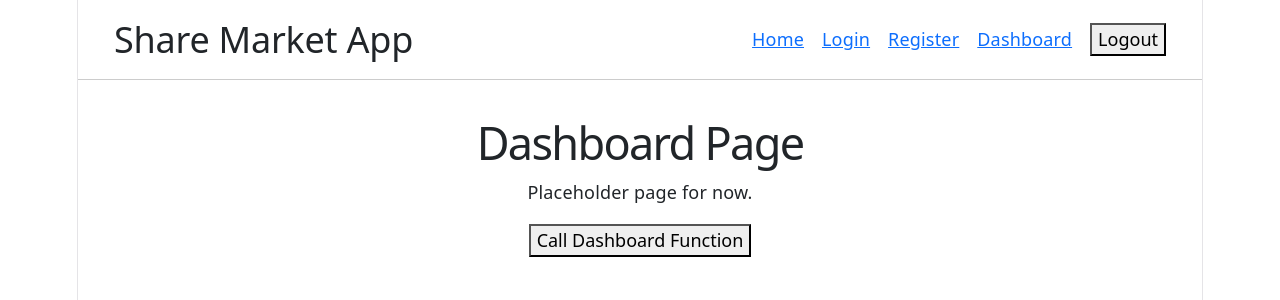
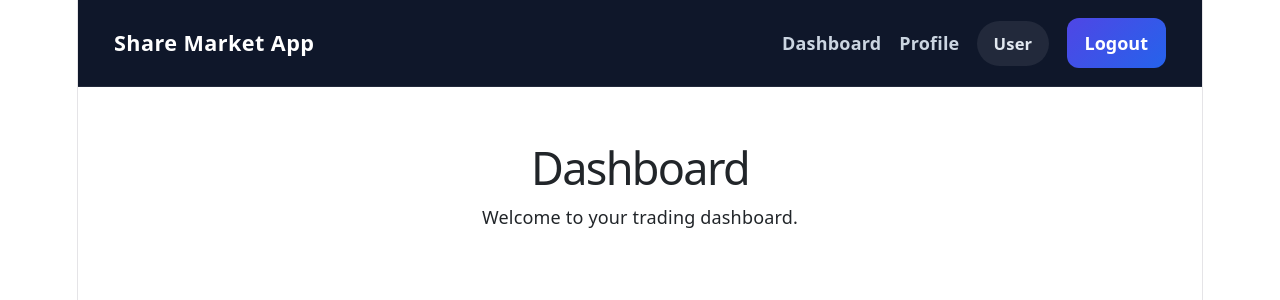
Before and after one commit to PeerAjay/Budding-Share-Market-Investor-App, a React app in the folder frontend/: page /dashboard in a window 1280 px wide. Shown: the top 300 px of the page. Built offline with nearby package versions, Linux system fonts and the light colour scheme; sample sign-in values are in the browser's storage; the HTML template or start-up script is replaced by a standard one.

Commit message:
Add frontend-only authenticated navbar and profile page

```diff
--- a/frontend/src/App.jsx
+++ b/frontend/src/App.jsx
@@ -3,6 +3,7 @@ import Home from './pages/Home'
 import Login from './pages/Login'
 import Registration from './pages/Registration'
 import Dashboard from './pages/Dashboard'
+import Profile from './pages/Profile'
 import NavigationBar from './components/NavigationBar'
 import { useAuth } from './services/AuthContext'
 import './App.css'
@@ -17,11 +18,11 @@ function App() {
   const { user, logout } = useAuth()
 
   const hideNavbar =
-    location.pathname === '/' || location.pathname === '/register'
+    !user || location.pathname === '/' || location.pathname === '/register'
 
   return (
     <>
-      {!hideNavbar && <NavigationBar onLogout={logout} />}
+      {!hideNavbar && <NavigationBar user={user} onLogout={logout} />}
 
       <Routes>
         <Route
@@ -40,6 +41,14 @@ function App() {
             </ProtectedRoute>
           }
         />
+        <Route
+          path="/profile"
+          element={
+            <ProtectedRoute>
+              <Profile />
+            </ProtectedRoute>
+          }
+        />
         <Route path="/home" element={<Home />} />
       </Routes>
     </>
--- a/frontend/src/components/NavigationBar.css
+++ b/frontend/src/components/NavigationBar.css
@@ -0,0 +1,80 @@
+.app-navbar {
+  display: flex;
+  justify-content: space-between;
+  align-items: center;
+  padding: 1rem 2rem;
+  background: #0f172a;
+  border-bottom: 1px solid rgba(255, 255, 255, 0.08);
+  position: sticky;
+  top: 0;
+  z-index: 1000;
+}
+
+.app-navbar__brand {
+  color: #ffffff;
+  text-decoration: none;
+  font-size: 1.2rem;
+  font-weight: 800;
+  letter-spacing: 0.02em;
+}
+
+.app-navbar__brand:hover {
+  color: #c7d2fe;
+}
+
+.app-navbar__right {
+  display: flex;
+  align-items: center;
+  gap: 1rem;
+}
+
+.app-navbar__link {
+  color: #cbd5e1;
+  text-decoration: none;
+  font-weight: 600;
+  transition: color 0.2s ease;
+}
+
+.app-navbar__link:hover {
+  color: #ffffff;
+}
+
+.app-navbar__user {
+  padding: 0.5rem 0.9rem;
+  border-radius: 999px;
+  background: rgba(255, 255, 255, 0.08);
+}
+
+.app-navbar__user-label {
+  color: #e2e8f0;
+  font-size: 0.92rem;
+  font-weight: 600;
+}
+
+.app-navbar__logout {
+  border: none;
+  border-radius: 12px;
+  padding: 0.65rem 1rem;
+  background: linear-gradient(135deg, #4f46e5, #2563eb);
+  color: #ffffff;
+  font-weight: 700;
+  cursor: pointer;
+  transition: transform 0.2s ease, box-shadow 0.2s ease;
+}
+
+.app-navbar__logout:hover {
+  transform: translateY(-1px);
+  box-shadow: 0 10px 20px rgba(37, 99, 235, 0.22);
+}
+
+@media (max-width: 768px) {
+  .app-navbar {
+    flex-direction: column;
+    align-items: flex-start;
+    gap: 1rem;
+  }
+
+  .app-navbar__right {
+    flex-wrap: wrap;
+  }
+}
--- a/frontend/src/components/NavigationBar.jsx
+++ b/frontend/src/components/NavigationBar.jsx
@@ -1,24 +1,33 @@
 import { Link } from 'react-router-dom'
+import './NavigationBar.css'
 
-function NavigationBar({ onLogout }) {
+function NavigationBar({ user, onLogout }) {
   return (
-    <nav
-      style={{
-        padding: '1rem 2rem',
-        borderBottom: '1px solid #ccc',
-        display: 'flex',
-        justifyContent: 'space-between',
-        alignItems: 'center'
-      }}
-    >
-      <h2 style={{ margin: 0 }}>Share Market App</h2>
+    <nav className="app-navbar">
+      <div className="app-navbar__left">
+        <Link to="/dashboard" className="app-navbar__brand">
+          Share Market App
+        </Link>
+      </div>
 
-      <div style={{ display: 'flex', gap: '1rem', alignItems: 'center' }}>
-        <Link to="/home">Home</Link>
-        <Link to="/">Login</Link>
-        <Link to="/register">Register</Link>
-        <Link to="/dashboard">Dashboard</Link>
-        <button onClick={onLogout}>Logout</button>
+      <div className="app-navbar__right">
+        <Link to="/dashboard" className="app-navbar__link">
+          Dashboard
+        </Link>
+
+        <Link to="/profile" className="app-navbar__link">
+          Profile
+        </Link>
+
+        <div className="app-navbar__user">
+          <span className="app-navbar__user-label">
+            {user?.identity || 'User'}
+          </span>
+        </div>
+
+        <button className="app-navbar__logout" onClick={onLogout}>
+          Logout
+        </button>
       </div>
     </nav>
   )
--- a/frontend/src/pages/Dashboard.jsx
+++ b/frontend/src/pages/Dashboard.jsx
@@ -1,9 +1,8 @@
-function Dashboard({ onDashboardAction }) {
+function Dashboard() {
   return (
-    <div style={{ padding: '2rem' }}>
-      <h1>Dashboard Page</h1>
-      <p>Placeholder page for now.</p>
-      <button onClick={onDashboardAction}>Call Dashboard Function</button>
+    <div className="container py-5">
+      <h1>Dashboard</h1>
+      <p>Welcome to your trading dashboard.</p>
     </div>
   )
 }
--- /dev/null
+++ b/frontend/src/pages/Profile.jsx
@@ -0,0 +1,34 @@
+function Profile() {
+  const identity = localStorage.getItem('identity')
+
+  return (
+    <div className="container py-5">
+      <div className="card shadow-sm border-0" style={{ maxWidth: '720px' }}>
+        <div className="card-body p-4">
+          <h1 className="mb-4">Profile</h1>
+
+          <div className="mb-3">
+            <strong>Logged in as:</strong> {identity || 'Unknown user'}
+          </div>
+
+          <div className="mb-3">
+            <strong>Status:</strong> Logged in
+          </div>
+
+          <div className="mb-3">
+            <strong>Account type:</strong> Standard User
+          </div>
+
+          <hr className="my-4" />
+
+          <h4 className="mb-3">Coming Soon</h4>
+          <p className="mb-2">Profile details from the database</p>
+          <p className="mb-2">Trading account summary</p>
+          <p className="mb-0">Portfolio and activity overview</p>
+        </div>
+      </div>
+    </div>
+  )
+}
+
+export default Profile
```
